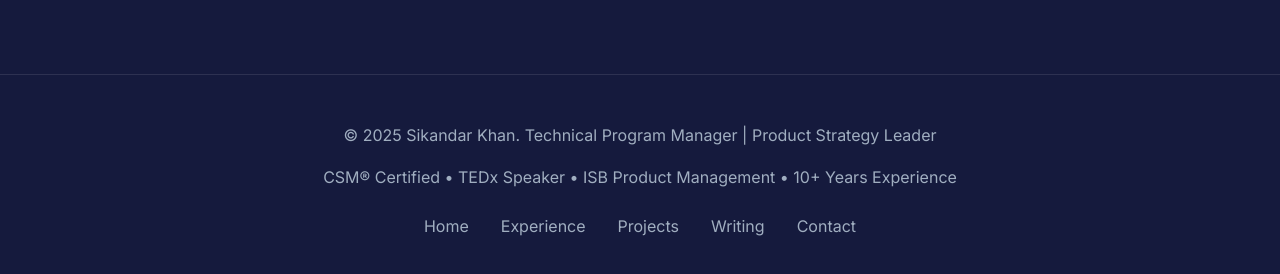
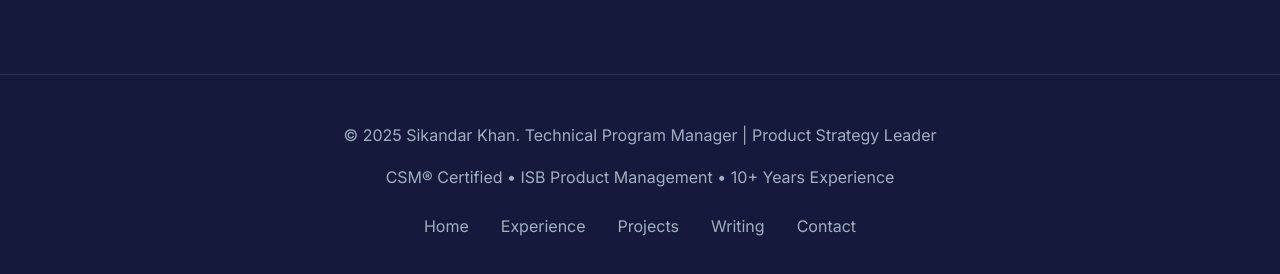
Before and after one commit to dearsikandarkhan/dearsikandarkhan.github.io, a plain HTML site: page index.html in a window 1280 px wide. Shown: the part 8846-9120 px from the top of the page. Drawn offline with Linux system fonts and the light colour scheme.

Commit message:
Remove from meta description and footer
Signed-off-by: dearsikandarkhan <7334929+dearsikandarkhan@users.noreply.github.com>

```diff
--- a/index.html
+++ b/index.html
@@ -3,7 +3,7 @@
 <head>
     <meta charset="UTF-8">
     <meta name="viewport" content="width=device-width, initial-scale=1.0">
-    <meta name="description" content="Sikandar Khan - Technical Program Manager with 10+ years of experience in Product Strategy, Cloud Architecture, and Agile Leadership. CSM® certified, TEDx Speaker.">
+    <meta name="description" content="Sikandar Khan - Technical Program Manager with 10+ years of experience in Product Strategy, Cloud Architecture, and Agile Leadership. CSM® certified">
     <meta name="keywords" content="Sikandar Khan, Technical Program Manager, Product Management, Cloud Architecture, AWS, GCP, Agile, Healthcare Tech, IoT, AR/VR">
     <meta name="author" content="Sikandar Khan">
 
@@ -1314,7 +1314,7 @@
     <footer>
         <div class="footer-content">
             <p class="footer-text">© 2025 Sikandar Khan. Technical Program Manager | Product Strategy Leader</p>
-            <p class="footer-text" style="margin-top: 0.5rem;">CSM® Certified • TEDx Speaker • ISB Product Management • 10+ Years Experience</p>
+            <p class="footer-text" style="margin-top: 0.5rem;">CSM® Certified • ISB Product Management • 10+ Years Experience</p>
             <div class="footer-links">
                 <a href="#home" class="footer-link">Home</a>
                 <a href="#experience" class="footer-link">Experience</a>
```
